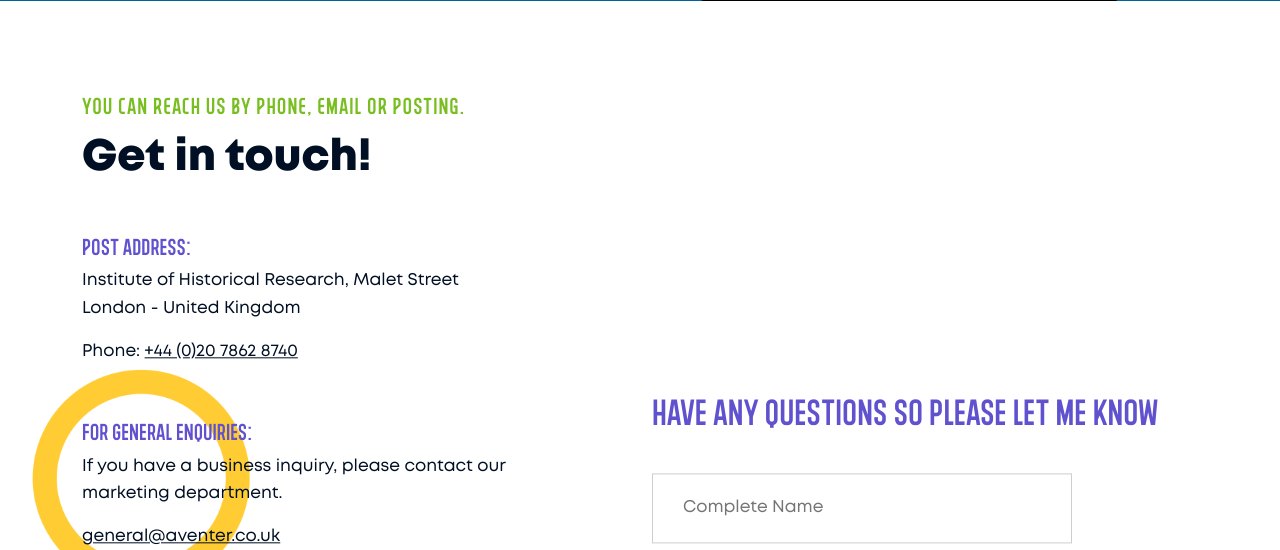
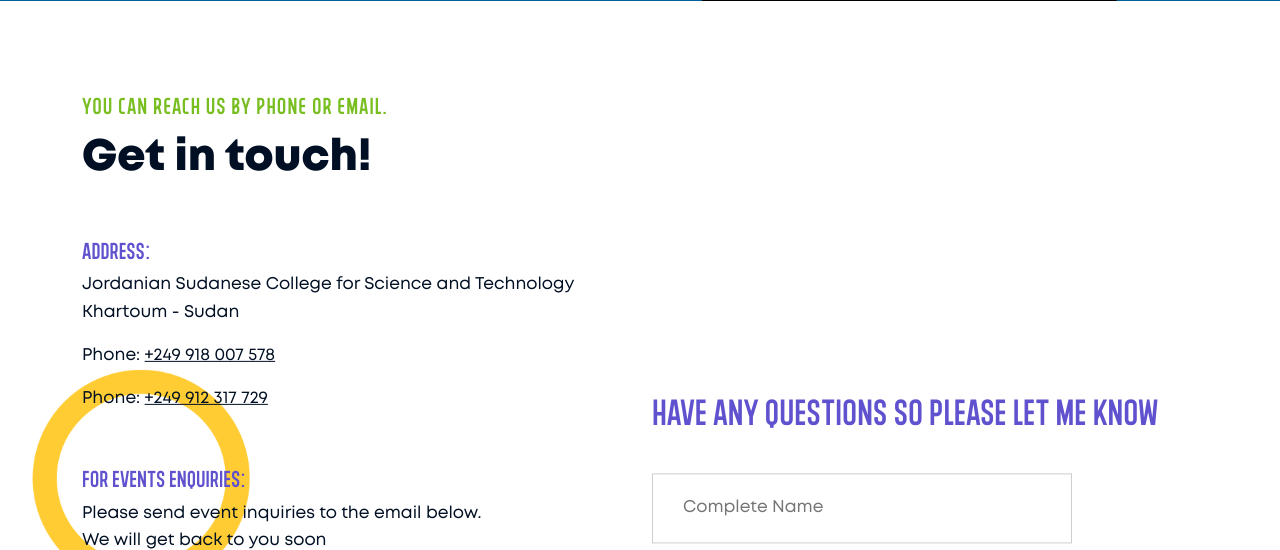
Before and after one commit to HydroMoon/JSCST-ICCCEEE, a PHP site: page /contact.php in a window 1280 px wide. Shown: the part 419-969 px from the top of the page. Run offline with PHP 8.4, Linux system fonts and the light colour scheme.

Commit message:
Update informations.

```diff
--- a/contact.php
+++ b/contact.php
@@ -31,7 +31,7 @@
             <div class="col-12">
               <div data-scroll data-scroll-speed="0.5">
                 <div class="section-title">
-                  <h6>YOU CAN REACH US BY PHONE, EMAIL OR POSTING. </h6>
+                  <h6>YOU CAN REACH US BY PHONE OR EMAIL.</h6>
                   <h2>Get in touch!</h2>
                 </div>
                 <!-- end section-title -->
@@ -42,24 +42,19 @@
             <div class="col-lg-6">
               <div data-scroll data-scroll-speed="-0.5">
                 <div class="contact-box">
-                  <h6>Post address:</h6>
-                  <p>Institute of Historical Research, Malet Street<br>
-                    London - United Kingdom</p>
-                  <p>Phone: <a href="callto:+44 (0)20 7862 8740">+44 (0)20 7862 8740</a></p>
+                  <h6>Address:</h6>
+                  <p>Jordanian Sudanese College for Science and Technology<br>
+                    Khartoum - Sudan</p>
+                  <p>Phone: <a href="callto:+249918007578">+249 918 007 578</a></p>
+                  <p>Phone: <a href="callto:+249912317729">+249 912 317 729</a></p>
                 </div>
                 <!-- end contact-box -->
-                <div class="contact-box">
-                  <h6>For general enquiries:</h6>
-                  <p>If you have a business inquiry, please contact our <br>
-                    marketing department.</p>
-                  <a href="callto:+44 (0)20 7862 8740">general@aventer.co.uk</a>
-                </div>
                 <!-- end contact-box -->
                 <div class="contact-box">
                   <h6>For events enquiries:</h6>
                   <p>Please send event inquiries to the email below.<br>
                     We will get back to you soon</p>
-                  <a href="callto:+44 (0)20 7862 8740">events@aventer.co.uk</a>
+                  <a href="mailto:ieee@jscst.edu.sd">ieee@jscst.edu.sd</a>
                 </div>
                 <!-- end contact-box -->
               </div>
@@ -102,81 +97,8 @@
         <!-- end container -->
       </section>
       <!-- end content-section -->
-      <section class="content-section">
-        <span class="section-bg" data-background="images/section-bg04.png" data-scroll data-scroll-speed="1"></span>
-        <!-- end section-bg -->
-        <div class="container">
-          <div class="row">
-            <div class="col-lg-6">
-              <div data-scroll data-scroll-speed="0.5">
-                <div class="transportation-box">
-                  <div class="title">
-                    <figure><img src="images/icon-train.png" alt="Image"></figure>
-                    <h6>By Train</h6>
-                  </div>
-                  <!-- end title -->
-                  <p>You can reach IDS directly from Brighton Station and Lewes Station. Falmer Station is directly
-                    opposite the campus. You can walk to the campus from the station through a subway under the A27.</p>
-                </div>
-                <!-- end transportation-box -->
-              </div>
-              <!-- end data-scroll -->
-              <div data-scroll data-scroll-speed="-0.5">
-                <div class="transportation-box">
-                  <div class="title">
-                    <figure><img src="images/icon-bus.png" alt="Image"></figure>
-                    <h6>By Bus</h6>
-                  </div>
-                  <!-- end title -->
-                  <p>The 23, 25, 25X, 28 and 29 buses run between the
-                    centre of Brighton and the campus.</p>
-                  <p>The 25 buses run from Palmeira Square in Hove, through Churchill Square and the Old Steine in
-                    Brighton, into the campus.</p>
-                </div>
-                <!-- end transportation-box -->
-              </div>
-              <!-- end data-scroll -->
-            </div>
-            <!-- end col-6 -->
-            <div class="col-lg-6">
-              <div data-scroll data-scroll-speed="0.5">
-                <div class="transportation-box">
-                  <div class="title">
-                    <figure><img src="images/icon-car.png" alt="Image"></figure>
-                    <h6>By Car</h6>
-                  </div>
-                  <!-- end title -->
-                  <p>The Institute is at Falmer on the A27 between Brighton and Lewes, about four miles (six kilometres)
-                    from the centre of Brighton.</p>
-                </div>
-                <!-- end transportation-box -->
-              </div>
-              <!-- end data-scroll -->
-              <div data-scroll data-scroll-speed="0.5">
-                <div class="transportation-box">
-                  <div class="title">
-                    <figure><img src="images/icon-bike.png" alt="Image"></figure>
-                    <h6>By Bike</h6>
-                  </div>
-                  <!-- end title -->
-                  <p>If you’re a cyclist, you can benefit from purpose-built bike lanes along Lewes Road connecting the
-                    University to the centre of Brighton.</p>
-                </div>
-                <!-- end transportation-box -->
-              </div>
-              <!-- end data-scroll -->
-            </div>
-            <!-- end col-6 -->
-          </div>
-          <!-- end row -->
-        </div>
-        <!-- end container -->
-      </section>
-      <!-- end content-section -->
       <div class="google-maps">
-        <iframe
-          src="https://www.google.com/maps/embed?pb=!1m18!1m12!1m3!1d23054.09712364693!2d30.489374342996772!3d50.444765814516344!2m3!1f0!2f0!3f0!3m2!1i1024!2i768!4f13.1!3m3!1m2!1s0x40d4ce549257acfb%3A0x8d2070a5d66c0e0b!2sGorodetsky%20House!5e0!3m2!1str!2sua!4v1620196862933!5m2!1str!2sua"
-          allowfullscreen loading="lazy"></iframe>
+      <iframe src="https://www.google.com/maps/embed?pb=!1m18!1m12!1m3!1d2631.291515951829!2d32.506185474519796!3d15.55546366987999!2m3!1f0!2f0!3f0!3m2!1i1024!2i768!4f13.1!3m3!1m2!1s0x168e8fbc1d2c82f3%3A0x5577dc8596fcd2bc!2sJordanian%20Sudanese%20College!5e0!3m2!1sen!2s!4v1632857880150!5m2!1sen!2s" width="600" height="450" style="border:0;" allowfullscreen="" loading="lazy"></iframe>
       </div>
       <!-- end google-maps -->
       <!-- FOOTER -->
--- a/extra/head.php
+++ b/extra/head.php
@@ -1,7 +1,7 @@
 <meta charset="utf-8">
 <meta name="viewport" content="width=device-width, initial-scale=1, shrink-to-fit=no">
 <meta name="theme-color" content="#F8669E" />
-<title>Aventer | Conferences & Events</title>
+<title>JSCST | Conferences & Events</title>
 <meta name="author" content="Themezinho">
 <meta name="description" content="For all kind of events and organizations website">
 <meta name="keywords"
--- a/extra/nav.php
+++ b/extra/nav.php
@@ -9,7 +9,7 @@
                 <li><a href="#">Committees</a></li>
                 <li><a href="#">Call For Papers</a></li>
                 <li><a href="#">Submission</a></li>
-                <li><a href="speakers.php">Speakers</a></li>
+                <!-- <li><a href="speakers.php">Speakers</a></li> -->
                 <li><a href="#">Registration</a></li>
                 <li><a href="#">Sponsors</a></li>
                 <li><a href="#">ICCC History</a></li>
@@ -64,7 +64,7 @@
         <div class="site-menu">
             <ul>
                 <li><a href="index.php">Home</a></li>
-                <li><a href="speakers.php">Speakers</a></li>
+                <!-- <li><a href="speakers.php">Speakers</a></li> -->
                 <li><a href="#">Registration</a></li>
                 <li><a href="#">Sponsors</a></li>
             </ul>
@@ -77,11 +77,9 @@
         <div class="hamburger-menu">
             <button class="menu">
                 <svg width="45" height="45" viewBox="0 0 100 100">
-                    <path class="line line1"
-                        d="M 20,29.000046 H 80.000231 C 80.000231,29.000046 94.498839,28.817352 94.532987,66.711331 94.543142,77.980673 90.966081,81.670246 85.259173,81.668997 79.552261,81.667751 75.000211,74.999942 75.000211,74.999942 L 25.000021,25.000058" />
+                    <path class="line line1" d="M 20,29.000046 H 80.000231 C 80.000231,29.000046 94.498839,28.817352 94.532987,66.711331 94.543142,77.980673 90.966081,81.670246 85.259173,81.668997 79.552261,81.667751 75.000211,74.999942 75.000211,74.999942 L 25.000021,25.000058" />
                     <path class="line line2" d="M 20,50 H 80" />
-                    <path class="line line3"
-                        d="M 20,70.999954 H 80.000231 C 80.000231,70.999954 94.498839,71.182648 94.532987,33.288669 94.543142,22.019327 90.966081,18.329754 85.259173,18.331003 79.552261,18.332249 75.000211,25.000058 75.000211,25.000058 L 25.000021,74.999942" />
+                    <path class="line line3" d="M 20,70.999954 H 80.000231 C 80.000231,70.999954 94.498839,71.182648 94.532987,33.288669 94.543142,22.019327 90.966081,18.329754 85.259173,18.331003 79.552261,18.332249 75.000211,25.000058 75.000211,25.000058 L 25.000021,74.999942" />
                 </svg>
             </button>
         </div>
```
Also changed, not shown: index.php (+5 -5 lines), images/10.jpg (added), images/kh1.jpg (added), images/kh2.jpg (added), 3 other files.
